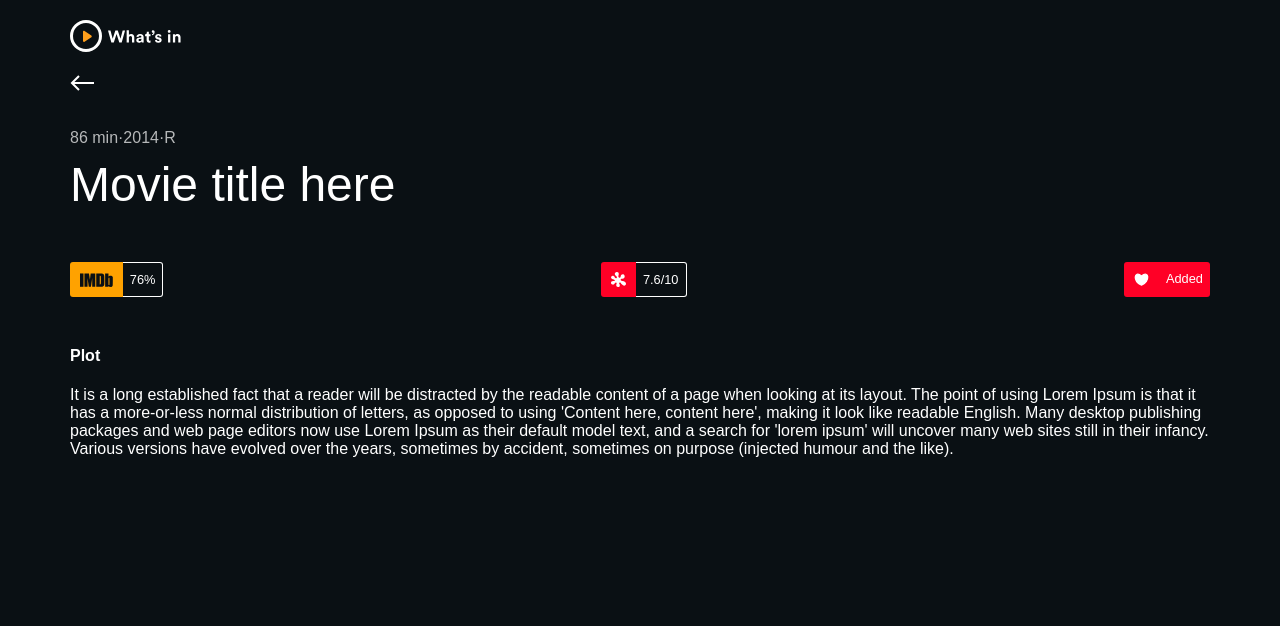
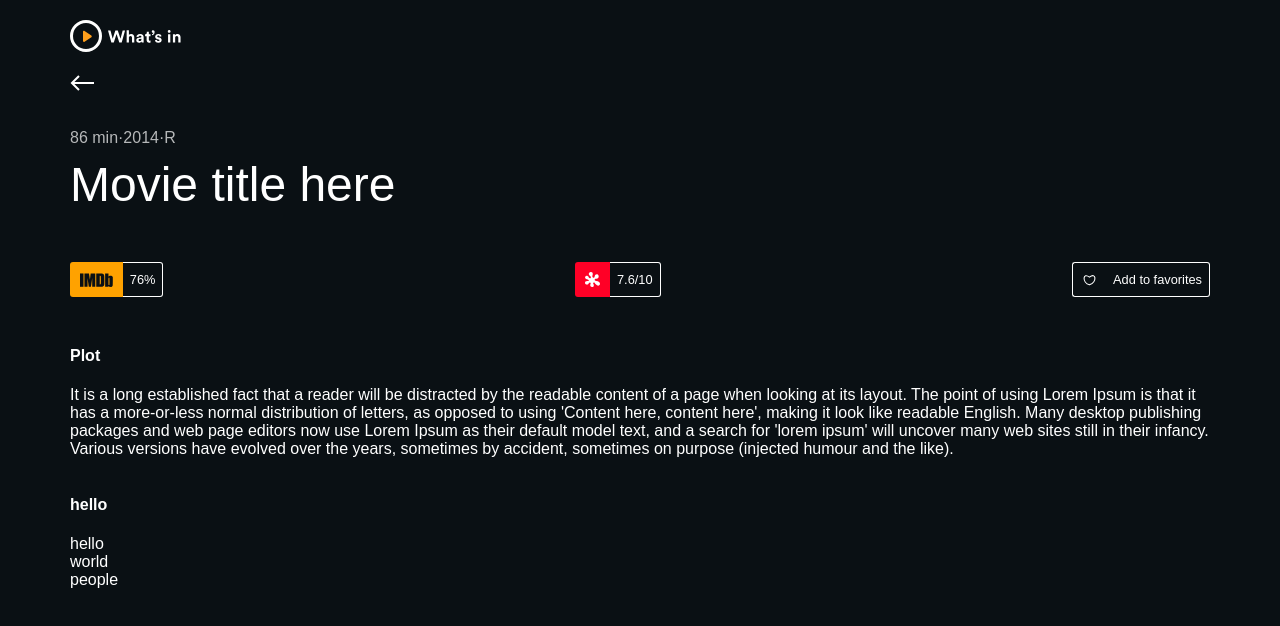
Before and after one commit to luan0ap/movies-omdb, a React (Create React App) app in the folder client/: page /movie/1 in a window 1280 px wide. Shown: the top 626 px of the page. Built offline with nearby package versions, Linux system fonts and the light colour scheme.

Commit message:
Add rect-router-dom to package.json, create list to movie memebers
Adjusts in Chip to change style corretly

```diff
--- a/client/package.json
+++ b/client/package.json
@@ -5,6 +5,7 @@
   "dependencies": {
     "react": "^16.8.6",
     "react-dom": "^16.8.6",
+    "react-router-dom": "^5.0.1",
     "react-scripts": "3.0.1"
   },
   "scripts": {
--- /dev/null
+++ b/client/src/components/common/CardListLite/CardListLite.css
@@ -0,0 +1,5 @@
+.card-list > .list-item {
+  list-style: none;
+  padding: 0;
+  margin: 0
+}
--- /dev/null
+++ b/client/src/components/common/CardListLite/CardListLite.jsx
@@ -0,0 +1,18 @@
+import React from 'react'
+
+import './CardListLite.css'
+
+function CardListLite ({ title, list = ['hello', 'world', 'people'] }) {
+  return (
+    <div className='card-list'>
+      <h4 className='title'>{ title }</h4>
+      <ul className='list-item'>
+        {
+          list.map(txt => (<li className='item'>{txt}</li>))
+        }
+      </ul>
+    </div>
+  )
+}
+
+export default CardListLite
--- a/client/src/components/common/Chip/Chip.jsx
+++ b/client/src/components/common/Chip/Chip.jsx
@@ -3,18 +3,18 @@ import React from 'react'
 import './Chip.css'
 
 function Chip ({ bgIcon, bgLabel, icon, label, onClick, customClasses }) {
-  const styleBg = color =>
-    color ? { backgroundColor: color } : { border: '1px solid #fff' }
+  const styleBg = (color, borderSide) =>
+    color ? { backgroundColor: color } : { border: '1px solid #fff', [borderSide]: 'none' }
 
   const styleCursor = hasEvent =>
     hasEvent && { cursor: 'pointer' }
 
   return (
     <div className={`chip-box ${customClasses.join(' ')}`} style={styleCursor(onClick)} onClick={onClick}>
-      <div className='icon-box' style={{ ...styleBg(bgIcon), borderRight: 'none' }}>
+      <div className='icon-box' style={styleBg(bgIcon, 'borderRight')}>
         <img className='icon' src={icon} alt='Icon chip' />
       </div>
-      <div className='label-box' style={{ ...styleBg(bgLabel), borderLeft: 'none' }}>
+      <div className='label-box' style={styleBg(bgLabel, 'borderLeft')}>
         <span className='label'>{label}</span>
       </div>
     </div>
--- a/client/src/pages/Details/Details.css
+++ b/client/src/pages/Details/Details.css
@@ -1,13 +1,15 @@
 .movie-about,
 .movie-info > .movie-time,
-.movie-info > .movie-extra {
+.movie-info > .movie-extra,
+.movie-info > .movie-members {
   display: flex;
   color: #fff;
   font-family: Arial, Helvetica, sans-serif
 }
 
 .movie-about,
-.movie-info > .movie-extra {
+.movie-info > .movie-extra,
+.movie-info > .movie-members {
   flex-direction: column;
   align-content: space-between
 }
@@ -21,7 +23,8 @@
 }
 
 @media screen and (min-width: 576px) {
-  .movie-info > .movie-extra {
+  .movie-info > .movie-extra,
+  .movie-info > .movie-members {
     flex-direction: row;
     justify-content: space-between;
   }
--- a/client/src/pages/Details/Details.jsx
+++ b/client/src/pages/Details/Details.jsx
@@ -8,14 +8,15 @@ import IconArrowWhite from 'assets/icons/icon-arrow-white.svg'
 import LogoImdbIcon from 'assets/logos/logo-imdb.svg'
 import LogoRottenTomatoes from 'assets/logos/logo-rotten-tomatoes.svg'
 import IconHeartFull from 'assets/icons/icon-heart-full.svg'
+import IconHeartEmpty from 'assets/icons/icon-heart-white.svg'
+import CardListLite from 'components/common/CardListLite/CardListLite'
 
 function Detail ({ match }) {
-  const [ isLiked, setIsLiked ] = useState({})
+  const [ isLiked, setIsLiked ] = useState(false)
 
   const likedMovieProps = (liked) => {
     if (liked) {
       return {
-        customClasses: ['extra'],
         icon: IconHeartFull,
         bgIcon: '#ff0026',
         bgLabel: '#ff0026',
@@ -24,15 +25,12 @@ function Detail ({ match }) {
     }
 
     return {
-      customClasses: ['extra'],
-      icon: IconHeartFull,
-      bgIcon: '',
-      bgLabel: '',
+      icon: IconHeartEmpty,
       label: 'Add to favorites'
     }
   }
 
-  const handleLikeMovie = (title, imdbID) => {
+  const handleLikeMovie = () => {
     setIsLiked(!isLiked)
     // LikedMoviesStorage.has(imdbID) ? LikedMoviesStorage.remove(imdbID) : LikedMoviesStorage.add({ title, imdbID })
   }
@@ -55,7 +53,7 @@ function Detail ({ match }) {
         <div className='movie-extra'>
           <Chip customClasses={['extra']} icon={LogoImdbIcon} bgIcon='#ffa200' label='76%' />
           <Chip customClasses={['extra']} icon={LogoRottenTomatoes} bgIcon='#ff0026' label='7.6/10' />
-          <Chip onClick={handleLikeMovie} {...likedMovieProps(isLiked)} />
+          <Chip customClasses={['extra']} onClick={handleLikeMovie} {...likedMovieProps(isLiked)} />
         </div>
 
         <div className='movie-description'>
@@ -64,6 +62,10 @@ function Detail ({ match }) {
           It is a long established fact that a reader will be distracted by the readable content of a page when looking at its layout. The point of using Lorem Ipsum is that it has a more-or-less normal distribution of letters, as opposed to using 'Content here, content here', making it look like readable English. Many desktop publishing packages and web page editors now use Lorem Ipsum as their default model text, and a search for 'lorem ipsum' will uncover many web sites still in their infancy. Various versions have evolved over the years, sometimes by accident, sometimes on purpose (injected humour and the like).
           </p>
         </div>
+
+        <div className='movie-members'>
+          <CardListLite title='hello' />
+        </div>
       </article>
       <article className='movie-poster' />
     </section>
```
Also changed, not shown: 1 other file (tests, documents, lock files or other folders).
